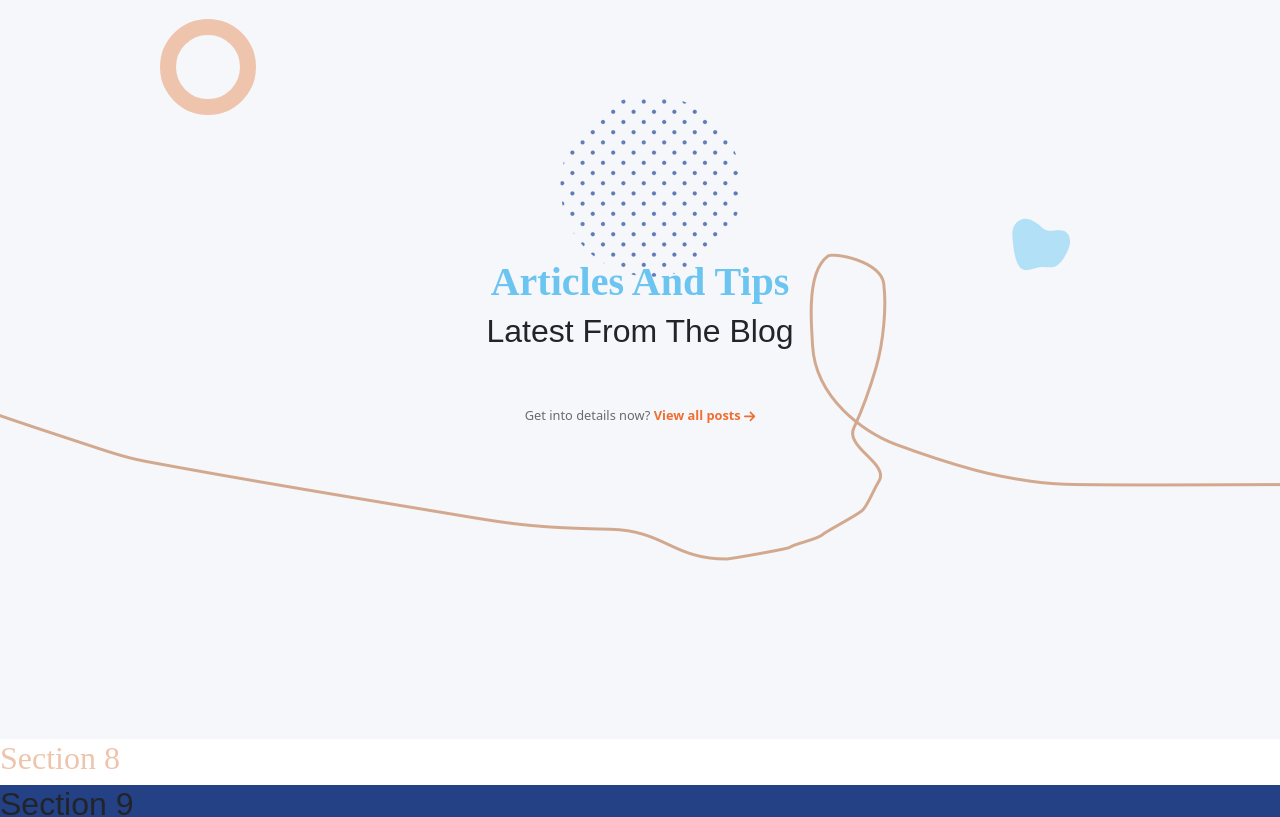
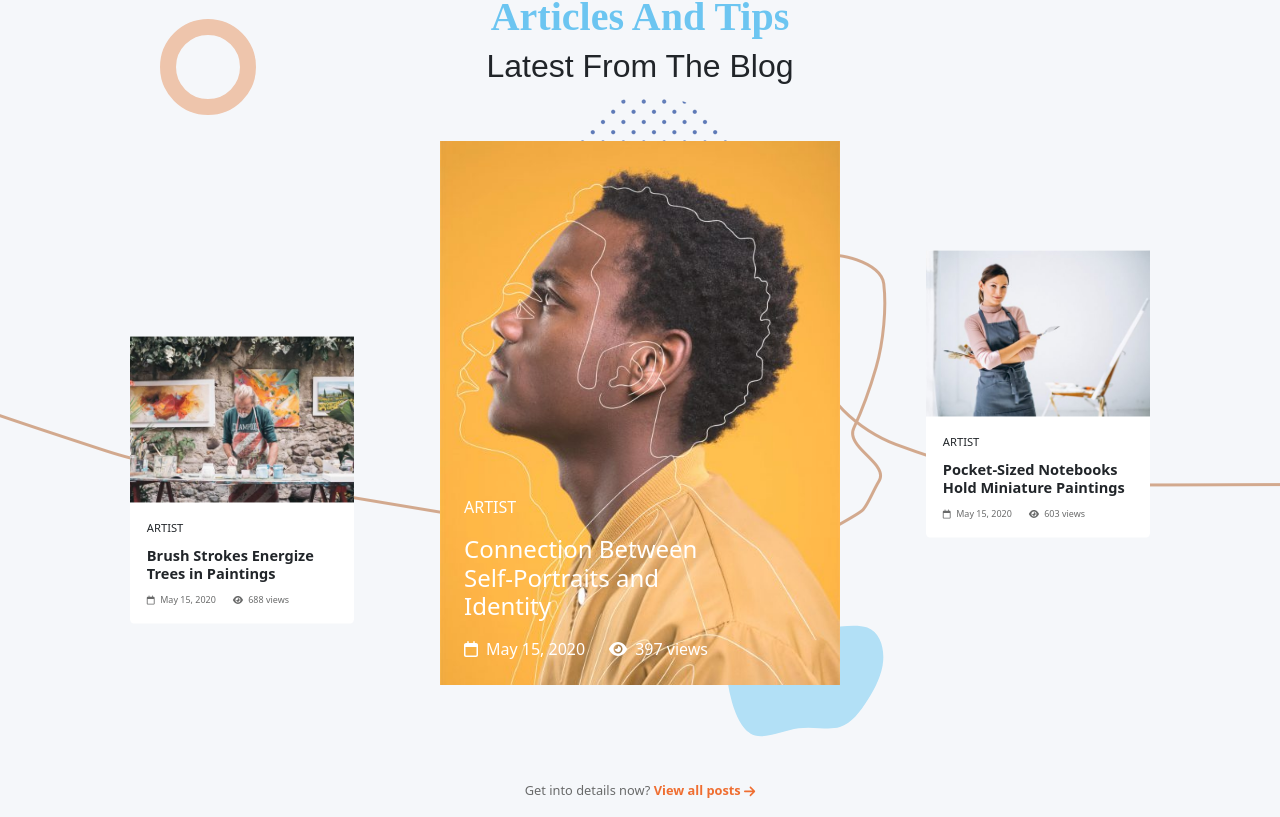
Before and after one commit to Antonio-Ribezzo/proj-html-vuejs, a Vue app: page / in a window 1280 px wide. Shown: the part 4485-5302 px from the top of the page. Built offline with nearby package versions, Linux system fonts and the light colour scheme; a web font is replaced by a local one.

Commit message:
Section 7 Comp (main)

```diff
--- a/src/components/SectionsMain/Section-seven-component/cardEventComp.vue
+++ /dev/null
@@ -1,39 +0,0 @@
-<script>
-    export default {
-        name: 'cardEventComp',
-        props: ['infoEvent']
-    }
-</script>
-
-<template>
-    <div class="container0 d-flex flex-column justify-content-start align-items-start bg-white p-5 rounded">
-        <h4>{{  }}</h4>
-        <p>{{  }}</p>
-        <!-- img avatar -->
-        <div class="d-flex justify-content-start align-items-center">
-            <img class="rounded-circle me-3" src="" alt="">
-            <div class="d-flex flex-column justify-content-between align-items-start">
-                <h4>{{  }}</h4>
-                <span>{{  }}</span>
-            </div>
-        </div>
-    </div>
-</template>
-
-<style lang="scss" scoped>
-    @use '../../../style/main.scss' as *;
-
-    // .container0{
-    //     width: 30rem;
-    //     cursor: pointer;
-    //     opacity: 0.5;
-    //     div{
-    //         img{
-    //             height: 4rem;
-    //         }
-    //     }
-    //     &:hover{
-    //         box-shadow: 0 4px 8px 0 rgba(0, 0, 0, 0.2), 0 6px 20px 0 rgba(0, 0, 0, 0.19);
-    //     }
-    // }
-</style>
--- a/src/components/SectionsMain/SectionSevenComp.vue
+++ b/src/components/SectionsMain/SectionSevenComp.vue
@@ -1,15 +1,9 @@
 <script>
     // importo lo store
     import { store } from '../../store';
-    // importo il componente event
-    import cardEventComp from './Section-seven-component/cardEventComp.vue';
-
 
     export default {
         name: 'SectionSevenComp',
-        components:{
-            cardEventComp
-        },
         data(){
             return{
                 store,
@@ -20,6 +14,8 @@
 
 <template>
     <section class="d-flex flex-column justify-content-center align-items-center position-relative py-5 position-relative">
+
+        <!-- section title -->
         <div id="textSection" class="text-center mb-5">
             <span class="handWriting text-capitalize">Articles and Tips</span>
             <h2 class="text-capitalize">latest from the blog</h2>
@@ -27,18 +23,88 @@
         <!-- container cards   -->
         <div class="container d-flex justify-content-between align-items-start gap-4 flex-wrap position-relative">
 
+            <!-- First card Event -->
+            <div class="container0 d-flex flex-column justify-content-start align-items-start bg-white rounded align-self-end mb-5">
+                <!-- image artist course -->
+                <div class="containerImage">
+                    <img class="img-fluid" :src="store.cardEventsSectionSeven[0].urlEvent" :alt="store.cardEventsSectionSeven[0].title">
+                </div>
+                <!-- container info course -->
+                <div class="p-4">
+                    <span class="text-uppercase">artist</span>
+                    <h4 class="mt-3">{{ store.cardEventsSectionSeven[0].title }}</h4>
+                    <div class="containerInfo d-flex justify-content-start      align-items-center mt-3">
+                        <!-- date -->
+                        <div class="d-flex align-items-center me-4">
+                            <font-awesome-icon :icon="['far', 'calendar']" />
+                            <span class="ms-2">{{ store.cardEventsSectionSeven[0].date }}</span>
+                        </div>
+                        <!-- views -->
+                        <div class="d-flex align-items-center">
+                            <font-awesome-icon :icon="['fas', 'eye']" />
+                            <span class="ms-2">{{ store.cardEventsSectionSeven[0].views }}</span>
+                        </div>
+                    </div>
+                </div>
+            </div>
 
+            <!-- Second card Event -->
+            <div id="imagePrimary" class="position-relative align-self-center mb-5">
+                <img class="img-fluid" :src="store.cardEventsSectionSeven[1].urlEvent" :alt="store.cardEventsSectionSeven[1].title">
+                <div class="containerInfoEvent p-4 position-absolute">
+                    <span class="text-uppercase">artist</span>
+                    <h4 class="mt-3">{{ store.cardEventsSectionSeven[1].title }}</h4>
+                    <div class="containerInfo2 d-flex justify-content-start  align-items-center mt-3">
+                        <!-- date -->
+                        <div class="d-flex align-items-center me-4">
+                            <font-awesome-icon :icon="['far', 'calendar']" />
+                            <span class="ms-2">{{ store.cardEventsSectionSeven[1].date }}</span>
+                        </div>
+                        <!-- views -->
+                        <div class="d-flex align-items-center">
+                            <font-awesome-icon :icon="['fas', 'eye']" />
+                            <span class="ms-2">{{ store.cardEventsSectionSeven[1].views }}</span>
+                        </div>
+                    </div>
+                </div>
+                <svg id="shape03" class="position-absolute" viewBox="0 0 200 200" xmlns="http://www.w3.org/2000/svg">
+                    <path fill="#B2E0F6" d="M23.1,-34.2C35.5,-32.8,55.1,-38,67.3,-33.4C79.5,-28.8,84.2,-14.4,83.2,-0.6C82.2,13.2,75.5,26.5,67.8,38.8C60.1,51.1,51.4,62.5,39.9,66.1C28.5,69.6,14.2,65.2,-1.2,67.3C-16.6,69.3,-33.3,77.9,-45,74.5C-56.8,71.2,-63.7,56,-67.9,41.6C-72,27.2,-73.5,13.6,-75.1,-1C-76.8,-15.5,-78.6,-31,-73.5,-43.8C-68.5,-56.6,-56.4,-66.7,-43,-67.6C-29.6,-68.5,-14.8,-60.1,-4.7,-51.9C5.3,-43.7,10.6,-35.7,23.1,-34.2Z" transform="translate(100 100)" />
+                </svg>
+            </div>
+
+
+            <!-- Third card Event -->
+            <div class="container0 d-flex flex-column justify-content-start align-items-start bg-white rounded align-self-start mt-5">
+                <!-- image artist course -->
+                <div class="containerImage">
+                    <img class="img-fluid" :src="store.cardEventsSectionSeven[2].urlEvent" :alt="store.cardEventsSectionSeven[2].title">
+                </div>
+                <!-- container info course -->
+                <div class="p-4">
+                    <span class="text-uppercase">artist</span>
+                    <h4 class="mt-3">{{ store.cardEventsSectionSeven[2].title }}</h4>
+                    <div class="containerInfo d-flex justify-content-start      align-items-center mt-3">
+                        <!-- date -->
+                        <div class="d-flex align-items-center me-4">
+                            <font-awesome-icon :icon="['far', 'calendar']" />
+                            <span class="ms-2">{{ store.cardEventsSectionSeven[2].date }}</span>
+                        </div>
+                        <!-- views -->
+                        <div class="d-flex align-items-center">
+                            <font-awesome-icon :icon="['fas', 'eye']" />
+                            <span class="ms-2">{{ store.cardEventsSectionSeven[2].views }}</span>
+                        </div>
+                    </div>
+                </div>
+            </div>
         </div>
         <!-- background images -->
-        <svg id="shape03" class="position-absolute" viewBox="0 0 200 200" xmlns="http://www.w3.org/2000/svg">
-            <path fill="#B2E0F6" d="M23.1,-34.2C35.5,-32.8,55.1,-38,67.3,-33.4C79.5,-28.8,84.2,-14.4,83.2,-0.6C82.2,13.2,75.5,26.5,67.8,38.8C60.1,51.1,51.4,62.5,39.9,66.1C28.5,69.6,14.2,65.2,-1.2,67.3C-16.6,69.3,-33.3,77.9,-45,74.5C-56.8,71.2,-63.7,56,-67.9,41.6C-72,27.2,-73.5,13.6,-75.1,-1C-76.8,-15.5,-78.6,-31,-73.5,-43.8C-68.5,-56.6,-56.4,-66.7,-43,-67.6C-29.6,-68.5,-14.8,-60.1,-4.7,-51.9C5.3,-43.7,10.6,-35.7,23.1,-34.2Z" transform="translate(100 100)" />
-        </svg>
         <img id="shape01" class="position-absolute" src="/img/maxcoach-shape-03.png" alt="maxcoach-shape-03-bg">
         <div id="ring2" class="position-absolute ringShape"></div>
         <img id="shape02" class="position-absolute" src="/img/maxcoach-shape-12.png" alt="shape-14">
-        <!-- <img id="shape02" class="position-absolute" src="/img/artist-shape-01-lightBlue-600x577.png" alt="artist-shape-02"> -->
+
         <!-- link -->
-        <div id="containerSpan">
+        <div id="containerSpan" class="mt-5">
             <span class="colorBrands">Get into details now?</span>
             <a href="#">
                 <span id="linkPost" class="mt-5 mb-3">
@@ -52,9 +118,11 @@
 
 <style lang="scss" scoped>
     @use '../../style/main.scss' as *;
+
     section{
-        height: 50rem;
+        // height: 50rem;
         background-color: $bgSectionSevenMain;
+
         #shape01{
             right: 0;
             // object-position: 3rem;
@@ -72,9 +140,10 @@
         }
 
         #shape03{
-            scale: 15%;
-            top: 4rem;
-            left: 50rem;
+            scale: 250%;
+            top: 30rem;
+            left: 20rem;
+            z-index: -1;
         }
 
         #containerSpan{
@@ -85,8 +154,56 @@
             #linkPost{
                 color: $MainColor;
                 font-weight: bold;
+                &:hover{
+                    color: $colorButtonBlue;
+                }
+            }
+        }
+
+        .container{
+            z-index: 999999999;
+            // height: 50rem;
+            .container0{
+                width: 20rem;
+                scale: 70%;
+                // width: 10rem;
+                cursor: pointer;
+                &:hover{
+                    box-shadow: 0 4px 8px 0 rgba(0, 0, 0, 0.2), 0 6px 20px 0 rgba(0, 0, 0,  0.19);
+                    scale: 100%;
+                }
+
+
+                h4{
+                    font-size: 1.3rem;
+                    font-weight: bold;
+                }
+                .containerInfo{
+                    width: 85%;
+                    div{
+                        font-size: 0.8rem;
+                        color: $fontColorBrands;
+                    }
+                }
             }
         }
     }
 
+    #imagePrimary{
+        width: 25rem;
+        cursor: pointer;
+        .containerInfoEvent{
+            bottom: 0;
+            color: white;
+            width: 80%;
+            .containerInfo2{
+                font-size: 1rem;
+                color: white;
+            }
+        }
+        &:hover{
+            box-shadow: 0 4px 8px 0 rgba(0, 0, 0, 0.2), 0 6px 20px 0 rgba(0, 0, 0,  0.19);
+            scale: 105%;
+        }
+    }
 </style>
--- a/src/store.js
+++ b/src/store.js
@@ -204,19 +204,19 @@ export const store = reactive({
 
     cardEventsSectionSeven:[
         {
+            urlEvent:'/img/artist-blog-03-480x356.jpeg',
+            title:'Brush Strokes Energize Trees in Paintings',
+            date:'May 15, 2020',
+            views:'688 views'
+        },
+        {
             urlEvent:'/img/artist-blog-02-500x680.jpg',
             title:'Connection Between Self-Portraits and Identity',
             date:'May 15, 2020',
             views:'397 views'
         },
         {
-            urlEvent:'/img/artist-blog-03-480x365.jpg',
-            title:'CBrush Strokes Energize Trees in Paintings',
-            date:'May 15, 2020',
-            views:'688 views'
-        },
-        {
-            urlEvent:'/img/artist-blog-01-480x365.jpg',
+            urlEvent:'/img/artist-blog-01-480x356.jpg',
             title:'Pocket-Sized Notebooks Hold Miniature Paintings',
             date:'May 15, 2020',
             views:'603 views'
```
